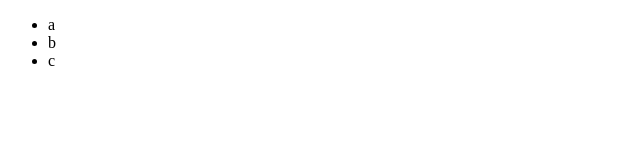
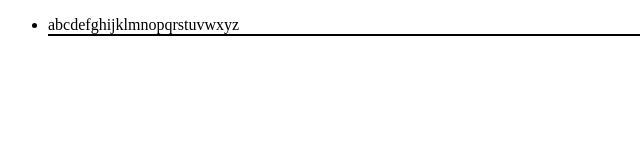
Before and after one commit to SuperD07/SuperD07.github.io, a plain HTML site: page index.html in a window 1280 px wide. Shown: the whole page, without its empty margins (0-640 px from the left). Drawn offline with Linux system fonts and the light colour scheme.

Commit message:
Separate list of names

```diff
--- a/index.html
+++ b/index.html
@@ -7,16 +7,14 @@
 </head>
 <body>
     <script>
-        const names = [
-            'a',
-            'b',
-            'c',
-        ];
+        const names = 'abcdefghijklmnopqrstuvwxyz'.split();
+        const interval = 4;
 
         const ul = document.createElement('ul');
         for (let i = 0; i < names.length; i++) {
             const li = document.createElement('li');
             li.innerText = names[i];
+            if (i%interval == 0) li.style.borderBottom = '2px solid black';
             ul.appendChild(li);
         }
         document.querySelector('body').appendChild(ul);
```
